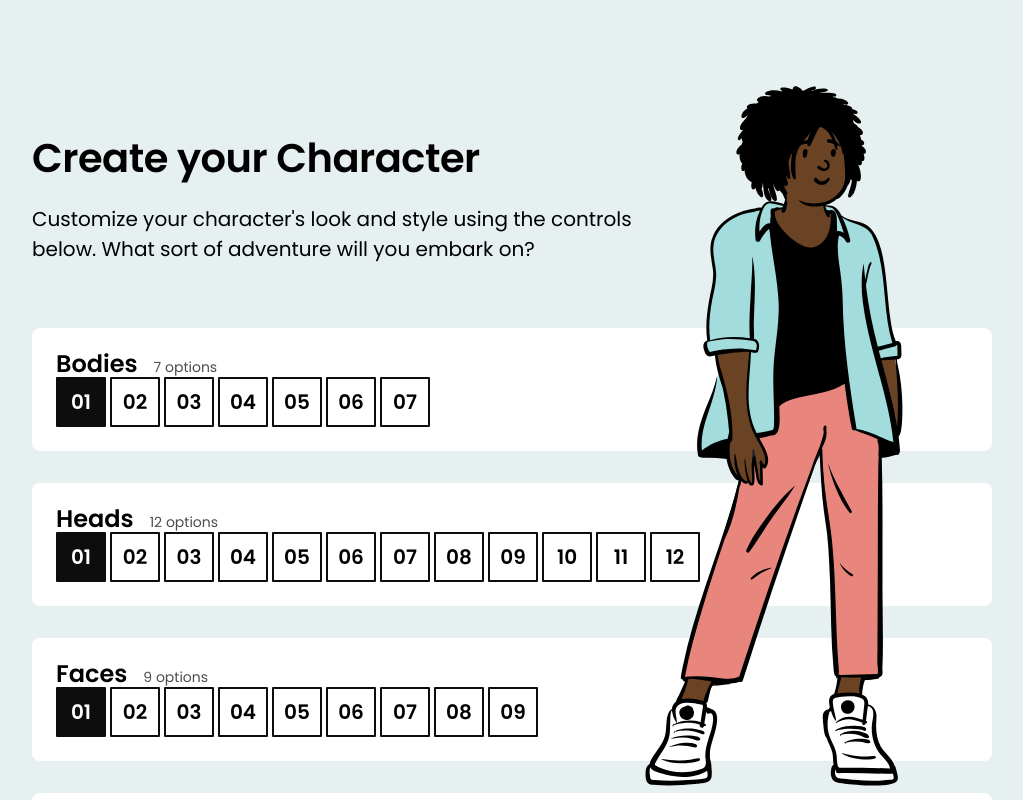
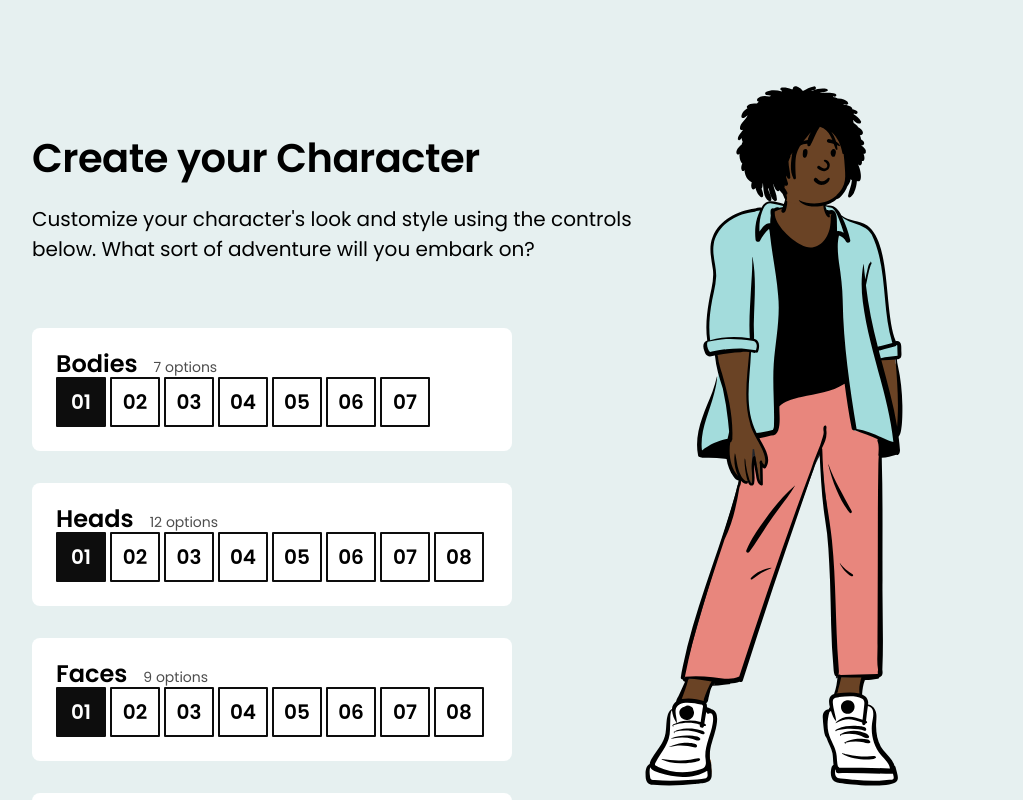
Before and after one commit to dcrescimbeni/cfj-character-creator, a React (Create React App) app: page / in a window 1280 px wide. Shown: the top 800 px of the page, without its empty margins (128-1151 px from the left). Built offline with nearby package versions, Linux system fonts and the light colour scheme.

Commit message:
finished!

```diff
--- a/src/components/ButtonRow/ButtonRow.module.css
+++ b/src/components/ButtonRow/ButtonRow.module.css
@@ -1,2 +1,4 @@
 .buttonRow {
+  white-space: nowrap;
+  overflow: auto;
 }
--- a/src/components/CharacterEditor/CharacterEditor.module.css
+++ b/src/components/CharacterEditor/CharacterEditor.module.css
@@ -25,6 +25,5 @@
 }
 
 .controlColumn {
-  overflow: auto;
-  white-space: nowrap;
+  max-width: 50%;
 }
```
